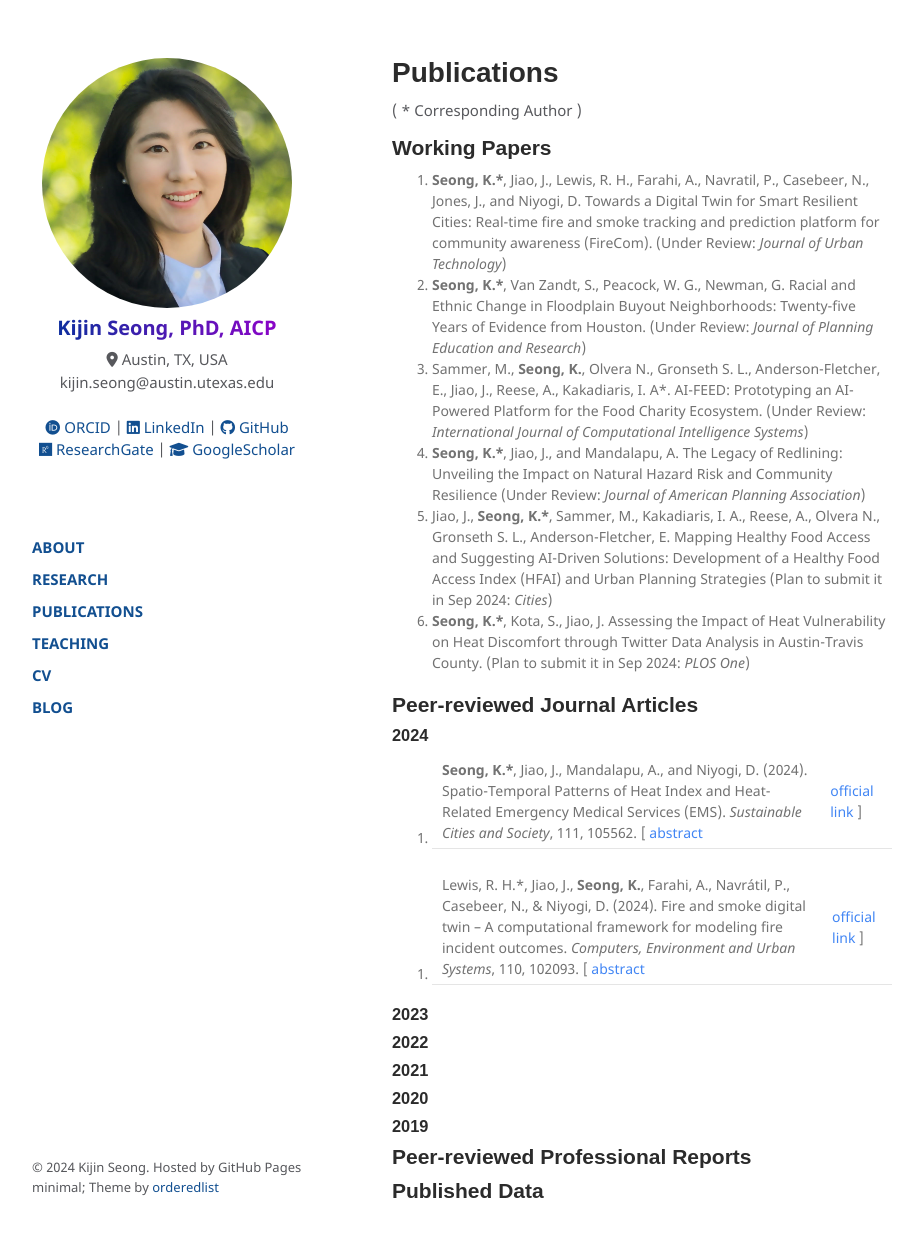
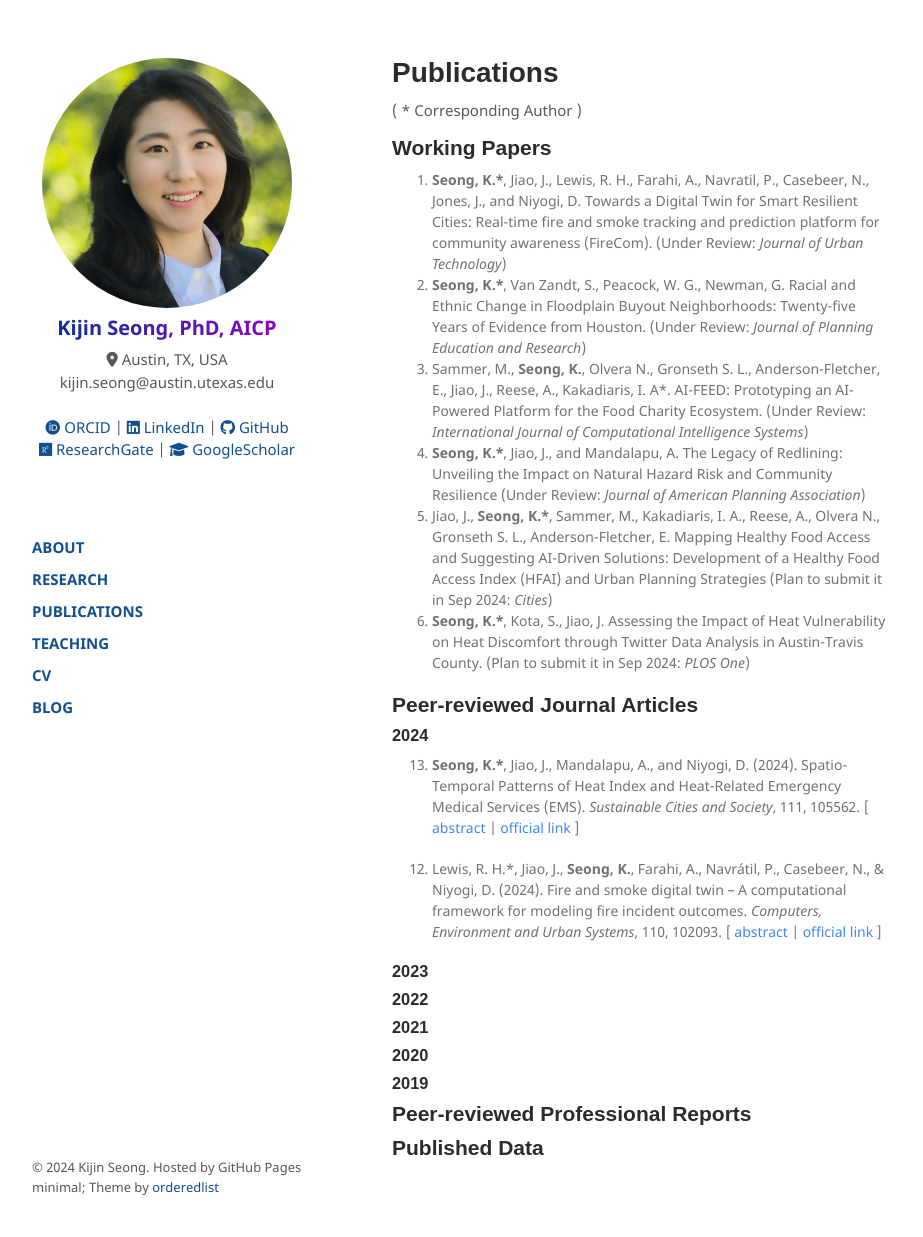
Before and after one commit to kijinseong/kijinseong.github.io, a Jekyll site: the page built from pages/publications.md, in a window 1280 px wide and 1262 px high. Shown: the top 1237 px of the window, without its empty margins (178-1101 px from the left). Built offline with Jekyll 4.4.1, drawn with Linux system fonts in a browser that asks for light colours.

Commit message:
Change the number list

```diff
--- a/pages/publications.md
+++ b/pages/publications.md
@@ -26,17 +26,33 @@ permalink: /publications/
 ## Peer-reviewed Journal Articles
 
 ### 2024
-13. <b>Seong, K.*</b>, Jiao, J., Mandalapu, A., and Niyogi, D. (2024). Spatio-Temporal Patterns of Heat Index and Heat-Related Emergency Medical Services (EMS). _Sustainable Cities and Society_, 111, 105562. [ <a href="javascript:void(0);" onclick="showdropinfo('Spatio-temporal2024')">abstract</a> | <a href="https://linkinghub.elsevier.com/retrieve/pii/S2210670724003883" target="_blank">official link</a> ]
+<ol start="13">
+    <li>
+        <b>Seong, K.*</b>, Jiao, J., Mandalapu, A., and Niyogi, D. (2024). Spatio-Temporal Patterns of Heat Index and Heat-Related Emergency Medical Services (EMS). <i>Sustainable Cities and Society</i>, 111, 105562. [ <a href="javascript:void(0);" onclick="showdropinfo('Spatio-temporal2024')">abstract</a> | <a href="https://linkinghub.elsevier.com/retrieve/pii/S2210670724003883" target="_blank">official link</a> ]
+    </li>
+</ol>
 
-<div id='Spatio-temporal2024'  class="abstractcollapsed" style="display:none;">
+<div id='Spatio-temporal2024' class="abstractcollapsed" style="display:none;">
     Despite growing concerns about heat waves due to climate change and their health impacts, there has been limited research on patterns of extreme heat during summertime and their association with heat-related Emergency Medical Services (EMS) incidents. This study examines spatiotemporal patterns of the heat index (HI) and its relationship to heat-related EMS incidents in Austin-Travis County, Texas, focusing on the summers of 2020 and 2021. Collecting 47,838 heat-related EMS incidence cases and aggregating them at the tract level (N = 290), the research employs spatiotemporal analysis, spatial autocorrelation, K-means clustering, and geographically weighted Poisson regression to identify disparities in heat-related health outcomes. Key findings indicate a significant correlation between high HI frequency and intensity and increased EMS incidents, particularly in East Austin, underscoring the area’s heightened vulnerability to heat. The study also reveals that heat vulnerability and urban growth patterns are closely linked to the incidence of heat-related illnesses, and its impact varies by region. These results emphasize the critical need for targeted heat resilience strategies in urban planning and emergency response. This research merges socio-economic and environmental data to offer insights into heat-related health risks, informing targeted public health policies and urban planning for more equitable and effective interventions.<br>
 </div>
 
-12. Lewis, R. H.*, Jiao, J., <b>Seong, K.</b>, Farahi, A., Navrátil, P., Casebeer, N., & Niyogi, D. (2024). Fire and smoke digital twin – A computational framework for modeling fire incident outcomes. _Computers, Environment and Urban Systems_, 110, 102093. [ <a href="javascript:void(0);" onclick="showdropinfo('FireDT2024')">abstract</a> | <a href="https://linkinghub.elsevier.com/retrieve/pii/S019897152400022X" target="_blank">official link</a> ]
+<ol start="12">
+    <li>
+        Lewis, R. H.*, Jiao, J., <b>Seong, K.</b>, Farahi, A., Navrátil, P., Casebeer, N., & Niyogi, D. (2024). Fire and smoke digital twin – A computational framework for modeling fire incident outcomes. <i>Computers, Environment and Urban Systems</i>, 110, 102093. [ <a href="javascript:void(0);" onclick="showdropinfo('FireDT2024')">abstract</a> | <a href="https://linkinghub.elsevier.com/retrieve/pii/S019897152400022X" target="_blank">official link</a> ]
+    </li>
+</ol>
 
-<div id='FireDT2024'  class="abstractcollapsed" style="display:none;">
+<div id='FireDT2024' class="abstractcollapsed" style="display:none;">
     Fires and burning are the chief causes of particulate matter (PM2.5), a key measurement of air quality in communities and cities worldwide. This work develops a live fire tracking platform to show active reported fires from over twenty cities in the U.S., as well as predict their smoke paths and impacts on the air quality of regions within their range. Specifically, our close to real-time tracking and predictions culminates in a digital twin to protect public health and inform the public of fire and air quality risk. This tool tracks fire incidents in real-time, utilizes the 3D building footprints of Austin to simulate smoke outputs, and predicts fire incident smoke falloffs within the complex city environment. Results from this study include a complete fire and smoke digital twin model for Austin. We work in cooperation with the City of Austin Fire Department to ensure the accuracy of our forecast and also show that air quality sensor density within our cities cannot validate urban fire presence. We additionally release code and methodology to replicate these results for any city in the world. This work paves the path for similar digital twin models to be developed and deployed to better protect the health and safety of citizens.<br>
 </div>
+
+
+
+
+
+
+
+
 
 ### 2023
 
```
